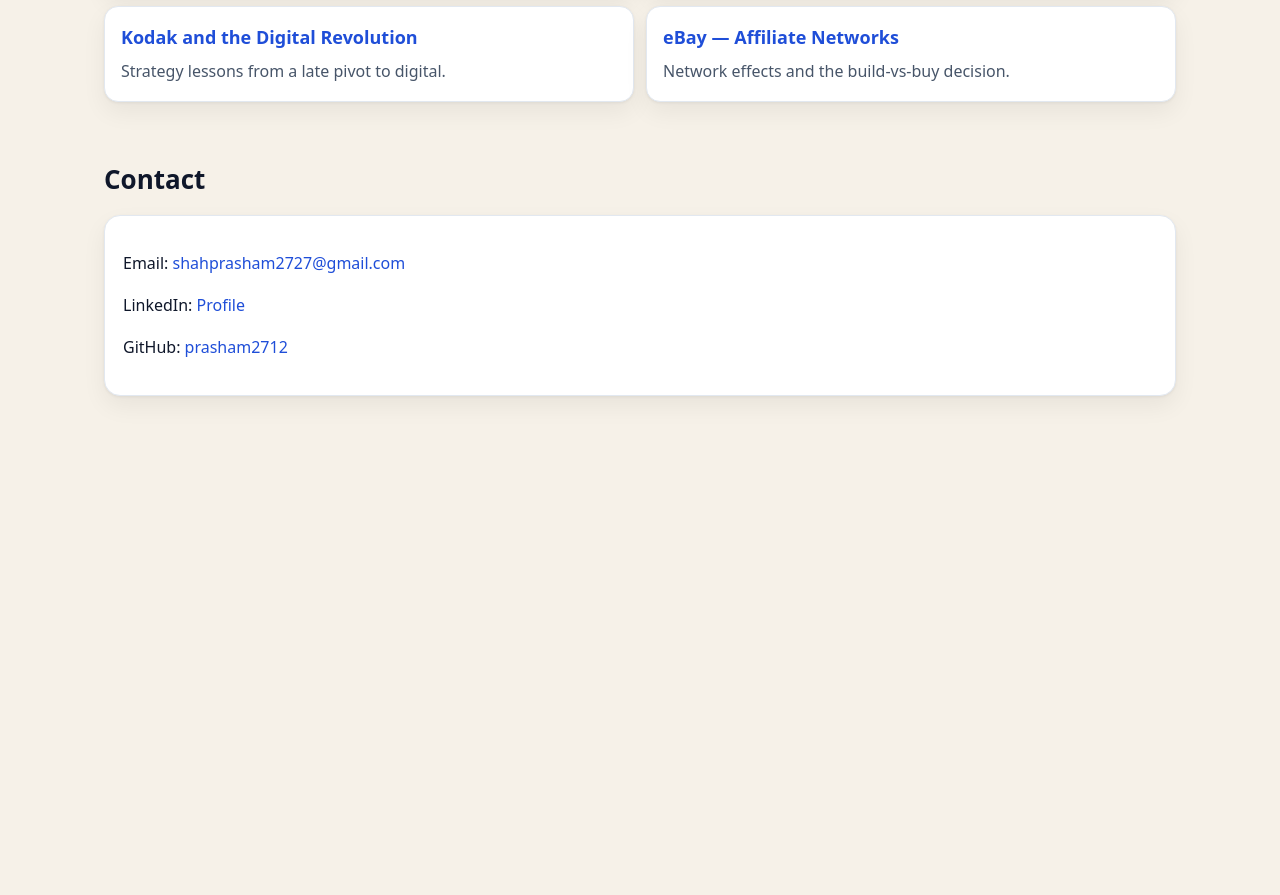
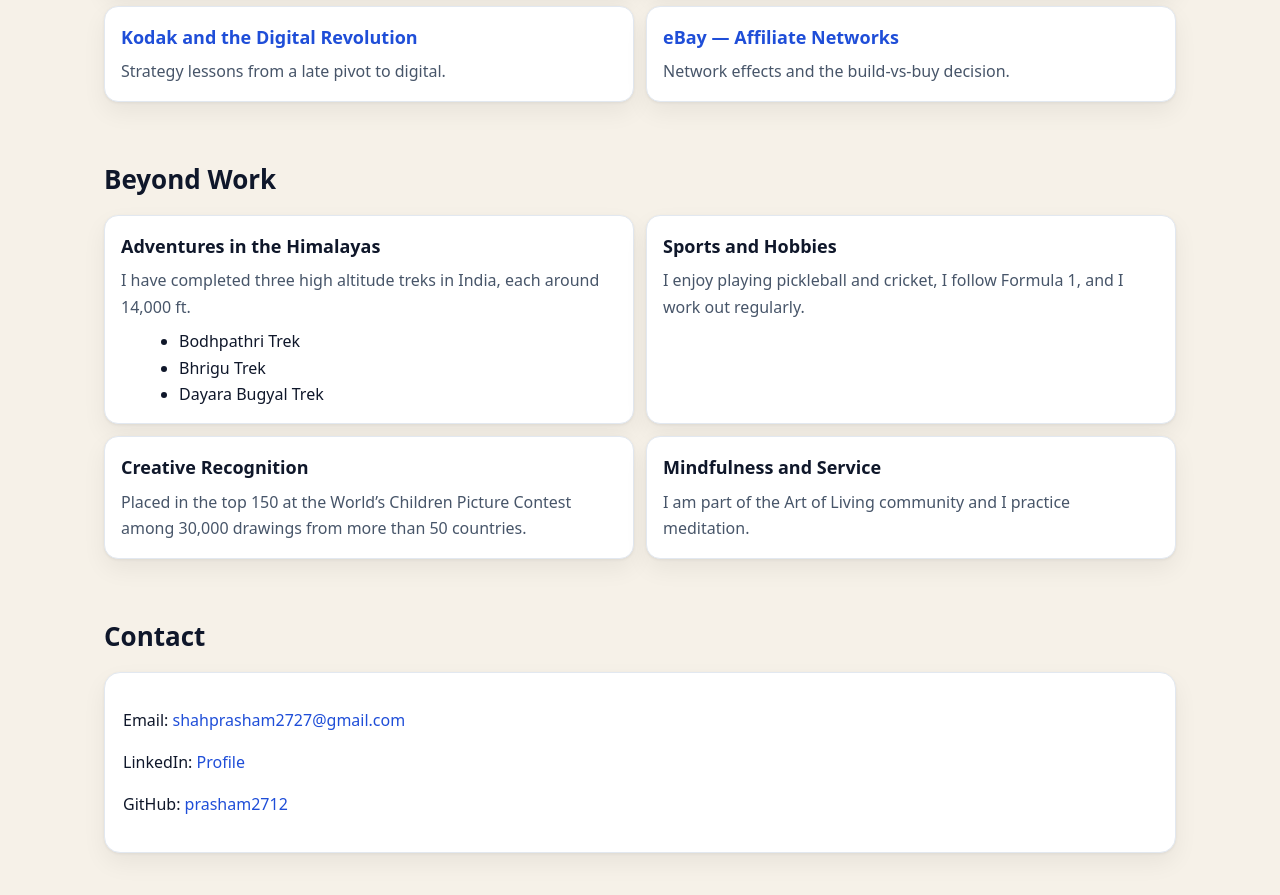
Before and after one commit to prasham2712/prasham2712.github.io, a plain HTML site: page index.html in a window 1280 px wide. Shown: the part 4060-4955 px from the top of the page. Before the commit the page ends 4508 px from the top, so only its background shows below. Drawn offline with Linux system fonts and the light colour scheme.

Commit message:
Update index.html

```diff
--- a/index.html
+++ b/index.html
@@ -255,7 +255,35 @@
         <a class="tcard" href="ebay%20Case%20Study.pdf" target="_blank" rel="noopener"><h3>eBay — Affiliate Networks</h3><p>Network effects and the build-vs-buy decision.</p></a>
       </div>
     </section>
+    <section id="beyond-work">
+      <h2>Beyond Work</h2>
+      <div class="list-cards">
+        <div class="tcard">
+          <h3>Adventures in the Himalayas</h3>
+          <p>I have completed three high altitude treks in India, each around 14,000 ft.</p>
+          <ul>
+            <li>Bodhpathri Trek</li>
+            <li>Bhrigu Trek</li>
+            <li>Dayara Bugyal Trek</li>
+          </ul>
+        </div>
 
+        <div class="tcard">
+          <h3>Sports and Hobbies</h3>
+          <p>I enjoy playing pickleball and cricket, I follow Formula 1, and I work out regularly.</p>
+        </div>
+
+        <div class="tcard">
+          <h3>Creative Recognition</h3>
+          <p>Placed in the top 150 at the World’s Children Picture Contest among 30,000 drawings from more than 50 countries.</p>
+        </div>
+
+        <div class="tcard">
+          <h3>Mindfulness and Service</h3>
+          <p>I am part of the Art of Living community and I practice meditation.</p>
+        </div>
+      </div>
+    </section>
     <section id="contact">
       <h2>Contact</h2>
       <div class="card">
```
